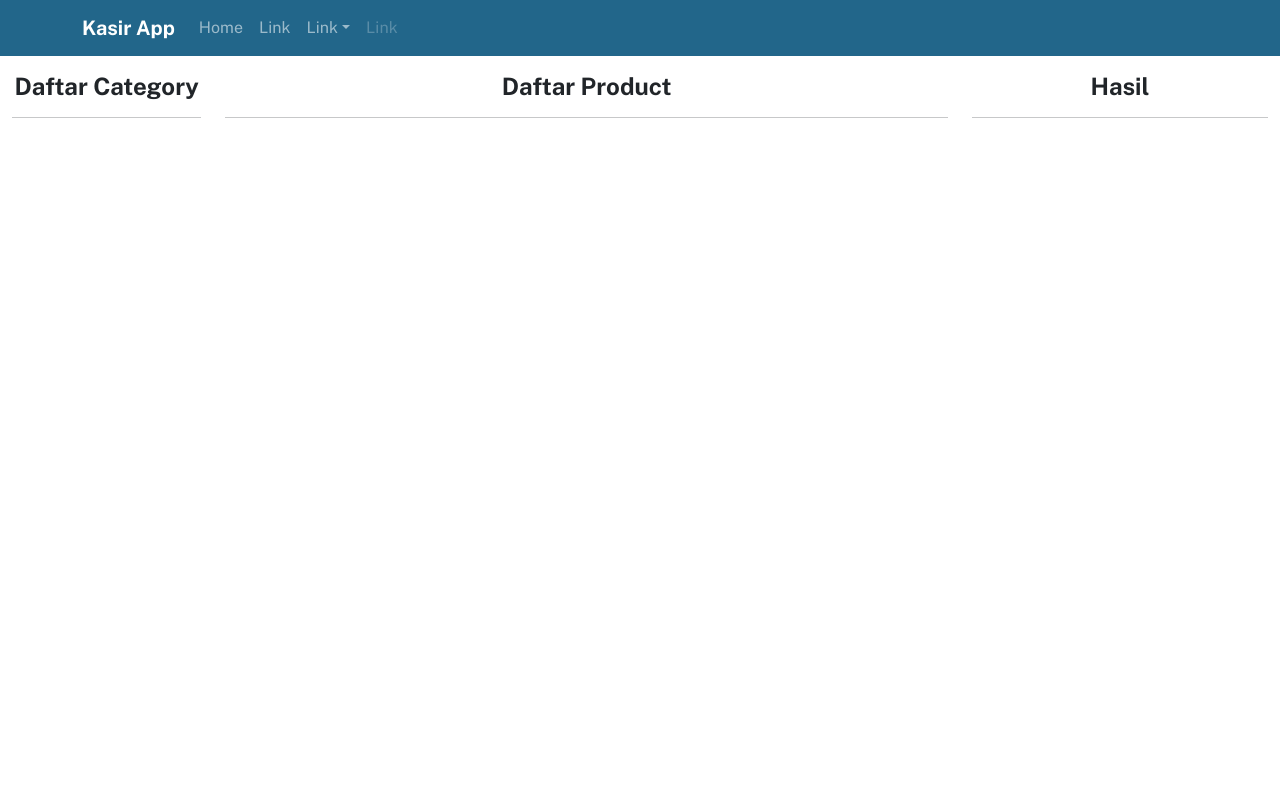
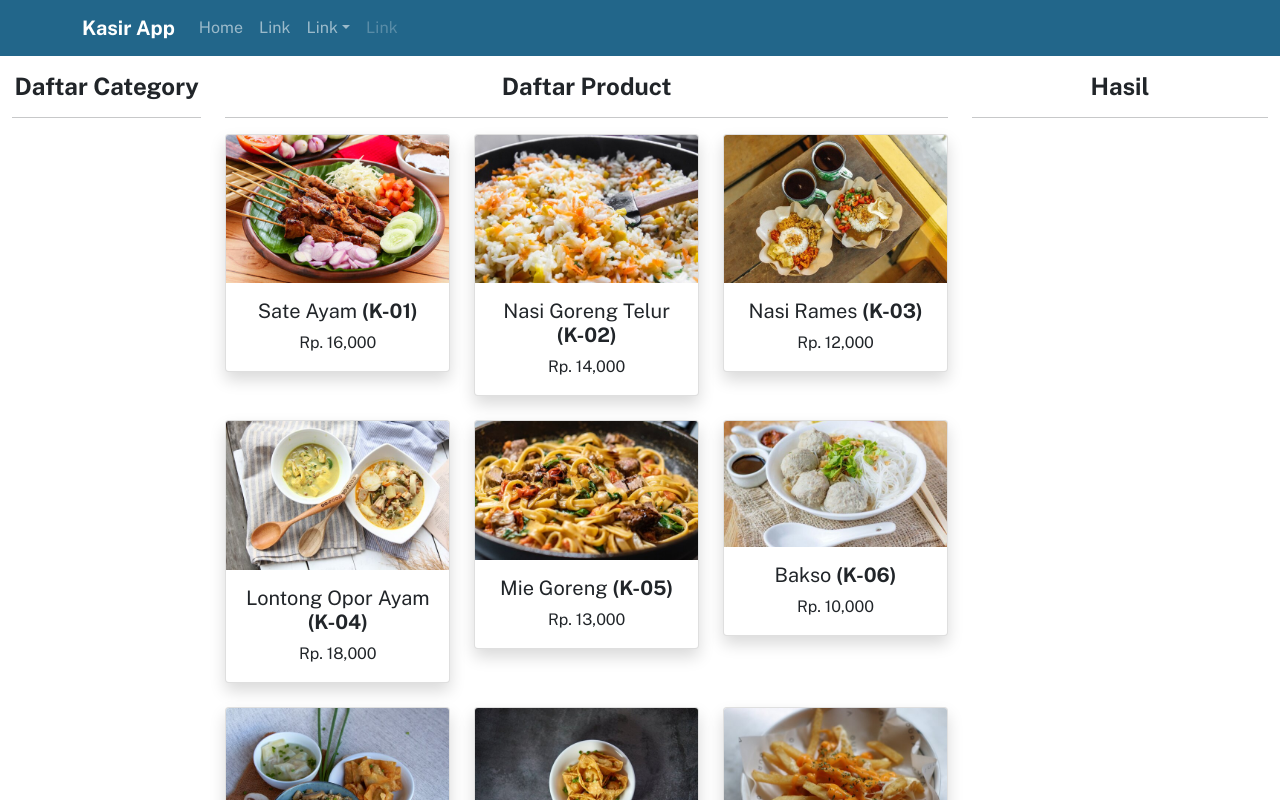
Before and after one commit to ilham76c/kasir-app, a React (Create React App) app: page / in a window 1280 px wide. Shown: the top 800 px of the page. Built offline with nearby package versions, Linux system fonts and the light colour scheme; data requests are answered from the project's data file.

Commit message:
mambuat halaman products dan menampilkan daftar products

```diff
--- a/src/App.js
+++ b/src/App.js
@@ -1,7 +1,9 @@
 import './App.css';
-import React, { Component } from 'react'
-import { Row, Col, Container } from 'react-bootstrap'
-import { Hasil, ListCategories, NavbarComponent } from './components';
+import React, { Component } from 'react';
+import { Row, Col, Container } from 'react-bootstrap';
+import { Hasil, ListCategories, NavbarComponent, Menus } from './components';
+import { API_URL } from './utils/constant';
+import axios from 'axios';
 
 export default class App extends Component {
   constructor(props) {
@@ -13,10 +15,20 @@ export default class App extends Component {
   }
 
   componentDidMount() {
-
+    axios.get(`${API_URL}/products`)
+      .then(res => {
+        const menus = res.data;
+        this.setState({ menus });
+      })
+      .catch(error => {
+        console.log(error);
+      });
   }
 
   render() {
+    // console.log(this.state.menus);
+    const { menus } = this.state;
+
     return (
       <div className="App">
         <NavbarComponent />
@@ -29,6 +41,14 @@ export default class App extends Component {
                   <strong>Daftar Product</strong>
                 </h4>
                 <hr/>
+                <Row>
+                  { menus && menus.map((menu) => (
+                    <Menus
+                      key={ menu.id }
+                      menu={ menu }
+                    />
+                  ))}
+                </Row>
               </Col>
               <Hasil />
             </Row>
--- /dev/null
+++ b/src/components/Menus.js
@@ -0,0 +1,21 @@
+import React from 'react';
+import { Col, Card } from 'react-bootstrap';
+import { numberWithCommas } from '../utils/utils';
+
+const Menus = ({menu}) => {
+    return (
+        <Col md={4} xs={6} className="mb-4">
+            <Card className="shadow">
+            <Card.Img variant="top" src={"assets/images/"+menu.category.nama.toLowerCase()+"/"+menu.gambar} />
+            <Card.Body>
+                <Card.Title>{ menu.nama } <strong>({ menu.kode })</strong></Card.Title>
+                <Card.Text>
+                    Rp. { numberWithCommas(menu.harga) }
+                </Card.Text>
+            </Card.Body>
+            </Card>
+        </Col>
+    )
+}
+
+export default Menus
--- a/src/components/index.js
+++ b/src/components/index.js
@@ -1,5 +1,6 @@
 import Hasil from './Hasil';
 import ListCategories from './ListCategories';
 import NavbarComponent from './NavbarComponent';
+import Menus from './Menus';
 
-export { Hasil, ListCategories, NavbarComponent };
+export { Hasil, ListCategories, NavbarComponent, Menus };
--- /dev/null
+++ b/src/utils/constant.js
@@ -0,0 +1 @@
+export const API_URL = "http://localhost:3004";
```
